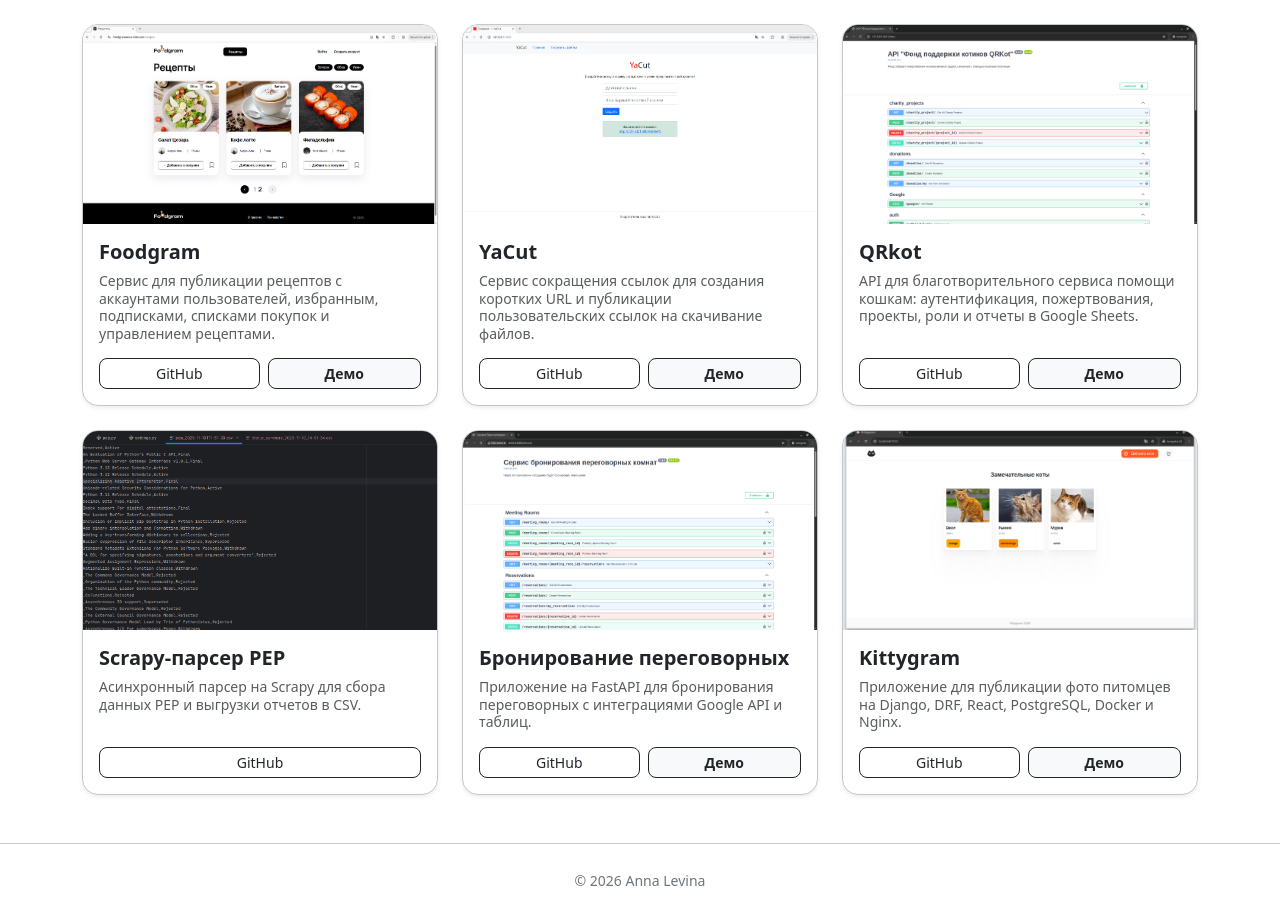
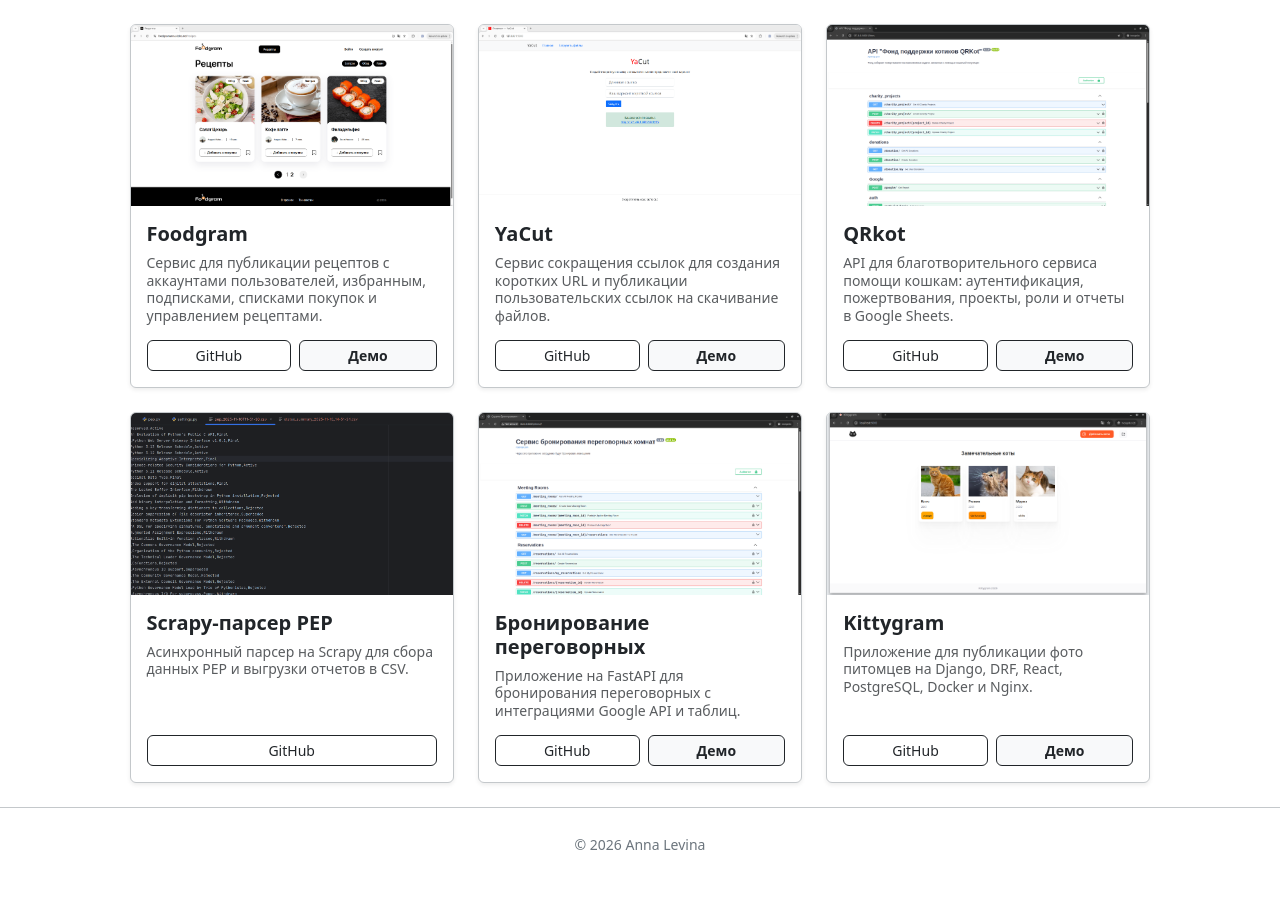
Before and after one commit to levinadev/portfolio, a Flask app: page / in a window 1280 px wide. Shown: the part 57-973 px from the top of the page. After the commit the page ends 907 px from the top, so only its background shows below. Run offline with Flask 3, Linux system fonts and the light colour scheme.

Commit message:
feat: update projects cards

```diff
--- a/templates/index.html
+++ b/templates/index.html
@@ -4,9 +4,13 @@
 {% block title %}Главная - Проекты{% endblock %}
 
 {% block content %}
-<div class="row" id="projects-row">
-  {% for project in projects %}
-    {{ project_card(project) }}
-  {% endfor %}
+<div class="row justify-content-center">
+  <div class="col-12 col-xl-11 col-xxl-10">
+    <div class="row g-3 g-lg-4" id="projects-row">
+      {% for project in projects %}
+        {{ project_card(project) }}
+      {% endfor %}
+    </div>
+  </div>
 </div>
 {% endblock %}
--- a/templates/macros/project_card.html
+++ b/templates/macros/project_card.html
@@ -1,6 +1,6 @@
 {% macro project_card(project) %}
-<div class="col-12 col-md-6 col-lg-4 mb-4 d-flex align-items-stretch">
-  <div class="card h-100 w-100 border-secondary-subtle shadow-sm rounded-4 overflow-hidden d-flex flex-column">
+<div class="col-12 col-md-6 col-lg-4 d-flex align-items-stretch">
+  <div class="card h-100 w-100 border-secondary-subtle shadow-sm rounded-2 overflow-hidden d-flex flex-column">
     <div class="ratio ratio-16x9 bg-body-secondary">
       <img
         src="{{ url_for('static', filename='images/' ~ project.image) }}"
@@ -14,11 +14,11 @@
       <div class="mt-auto w-100">
         {% if project.demo %}
         <div class="d-flex gap-2">
-          <a href="{{ project.github }}" target="_blank" rel="noopener noreferrer" class="btn btn-outline-dark btn-sm flex-fill rounded-3">GitHub</a>
-          <a href="{{ project.demo }}" target="_blank" rel="noopener noreferrer" class="btn btn-light border border-dark btn-sm flex-fill rounded-3 text-dark fw-semibold">Демо</a>
+          <a href="{{ project.github }}" target="_blank" rel="noopener noreferrer" class="btn btn-outline-dark btn-sm flex-fill rounded-2">GitHub</a>
+          <a href="{{ project.demo }}" target="_blank" rel="noopener noreferrer" class="btn btn-light border border-dark btn-sm flex-fill rounded-2 text-dark fw-semibold">Демо</a>
         </div>
         {% else %}
-        <a href="{{ project.github }}" target="_blank" rel="noopener noreferrer" class="btn btn-outline-dark btn-sm w-100 rounded-3">GitHub</a>
+        <a href="{{ project.github }}" target="_blank" rel="noopener noreferrer" class="btn btn-outline-dark btn-sm w-100 rounded-2">GitHub</a>
         {% endif %}
       </div>
     </div>
```
